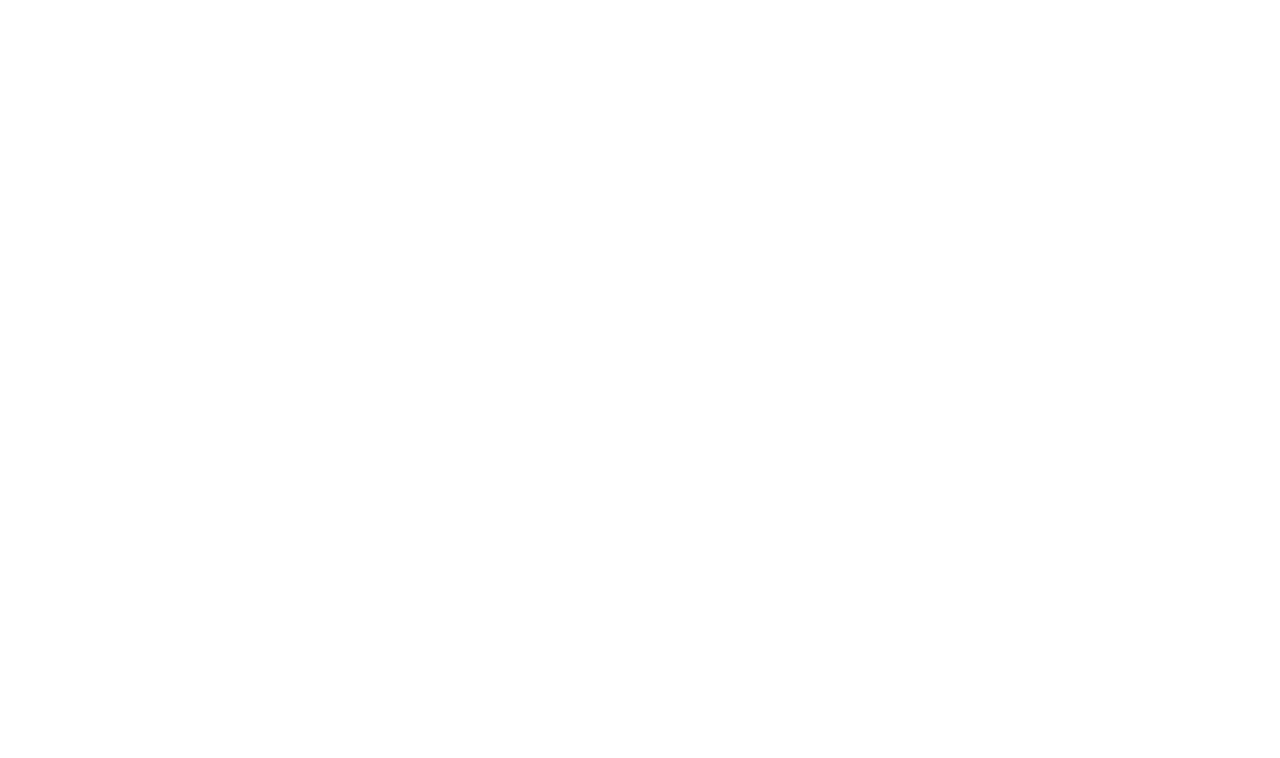
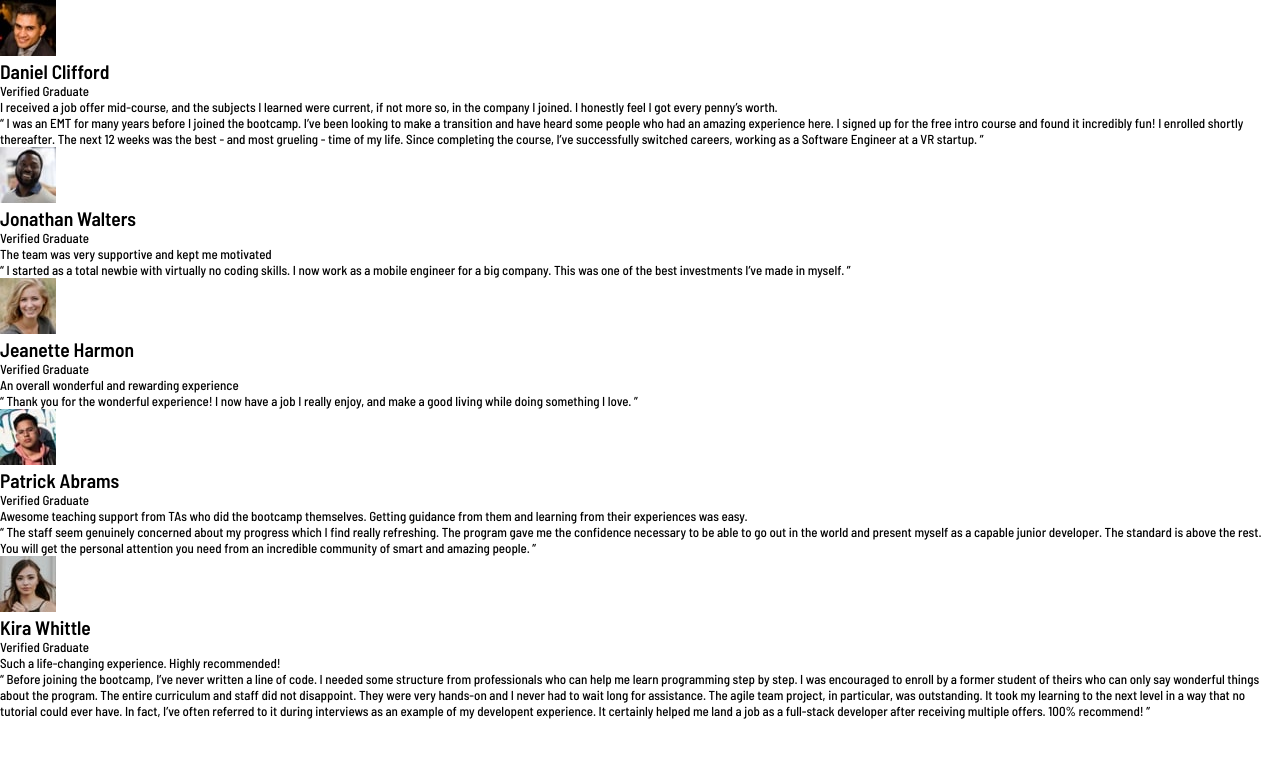
Before and after one commit to jonmc89/testimonials-grid-section-main, a plain HTML site: page index.html in a window 1280 px wide. Drawn offline with Linux system fonts and the light colour scheme.

Commit message:
HTML Content and Structure Added

```diff
--- a/index.html
+++ b/index.html
@@ -18,5 +18,105 @@
     />
     <title>Frontend Mentor | [Challenge Name Here]</title>
   </head>
-  <body></body>
+  <body>
+    <main>
+      <div class="card-container">
+        <article class="card purple500">
+          <div class="profile">
+            <img src="./images/image-daniel.jpg" alt="Daniel Clifford" />
+            <h2 class="name">Daniel Clifford</h2>
+            <p class="verified">Verified Graduate</p>
+            <p class="paragraph-bold">
+              I received a job offer mid-course, and the subjects I learned were
+              current, if not more so, in the company I joined. I honestly feel
+              I got every penny’s worth.
+            </p>
+            <p class="paragraph-normal">
+              “ I was an EMT for many years before I joined the bootcamp. I’ve
+              been looking to make a transition and have heard some people who
+              had an amazing experience here. I signed up for the free intro
+              course and found it incredibly fun! I enrolled shortly thereafter.
+              The next 12 weeks was the best - and most grueling - time of my
+              life. Since completing the course, I’ve successfully switched
+              careers, working as a Software Engineer at a VR startup. ”
+            </p>
+          </div>
+        </article>
+        <article class="card grey500">
+          <div class="profile">
+            <img src="./images/image-jonathan.jpg" alt="Jonathan Walters" />
+            <h2 class="name">Jonathan Walters</h2>
+            <p class="verified">Verified Graduate</p>
+            <p class="paragraph-bold">
+              The team was very supportive and kept me motivated
+            </p>
+            <p class="paragraph-normal">
+              “ I started as a total newbie with virtually no coding skills. I
+              now work as a mobile engineer for a big company. This was one of
+              the best investments I’ve made in myself. ”
+            </p>
+          </div>
+        </article>
+        <article class="card white">
+          <div class="profile">
+            <img src="./images/image-jeanette.jpg" alt="Jeanette Harmon" />
+            <h2 class="name">Jeanette Harmon</h2>
+            <p class="verified">Verified Graduate</p>
+            <p class="paragraph-bold">
+              An overall wonderful and rewarding experience
+            </p>
+            <p class="paragraph-normal">
+              “ Thank you for the wonderful experience! I now have a job I
+              really enjoy, and make a good living while doing something I love.
+              ”
+            </p>
+          </div>
+        </article>
+        <article class="card darkBlue">
+          <div class="profile">
+            <img src="./images/image-patrick.jpg" alt="Patrick Abrams" />
+            <h2 class="name">Patrick Abrams</h2>
+            <p class="verified">Verified Graduate</p>
+            <p class="paragraph-bold">
+              Awesome teaching support from TAs who did the bootcamp themselves.
+              Getting guidance from them and learning from their experiences was
+              easy.
+            </p>
+            <p class="paragraph-normal">
+              “ The staff seem genuinely concerned about my progress which I
+              find really refreshing. The program gave me the confidence
+              necessary to be able to go out in the world and present myself as
+              a capable junior developer. The standard is above the rest. You
+              will get the personal attention you need from an incredible
+              community of smart and amazing people. ”
+            </p>
+          </div>
+        </article>
+        <article class="card white">
+          <div class="profile">
+            <img src="./images/image-kira.jpg" alt="Kira Whittle" />
+            <h2 class="name">Kira Whittle</h2>
+            <p class="verified">Verified Graduate</p>
+            <p class="paragraph-bold">
+              Such a life-changing experience. Highly recommended!
+            </p>
+            <p class="paragraph-normal">
+              “ Before joining the bootcamp, I’ve never written a line of code.
+              I needed some structure from professionals who can help me learn
+              programming step by step. I was encouraged to enroll by a former
+              student of theirs who can only say wonderful things about the
+              program. The entire curriculum and staff did not disappoint. They
+              were very hands-on and I never had to wait long for assistance.
+              The agile team project, in particular, was outstanding. It took my
+              learning to the next level in a way that no tutorial could ever
+              have. In fact, I’ve often referred to it during interviews as an
+              example of my developent experience. It certainly helped me land a
+              job as a full-stack developer after receiving multiple offers.
+              100% recommend! ”
+            </p>
+          </div>
+        </article>
+      </div>
+    </main>
+  </body>
 </html>
--- a/styles.css
+++ b/styles.css
@@ -22,4 +22,5 @@
 
 body {
   font-size: 13px;
+  font-family: "Barlow Semi Condensed", sans-serif, serif;
 }
```
